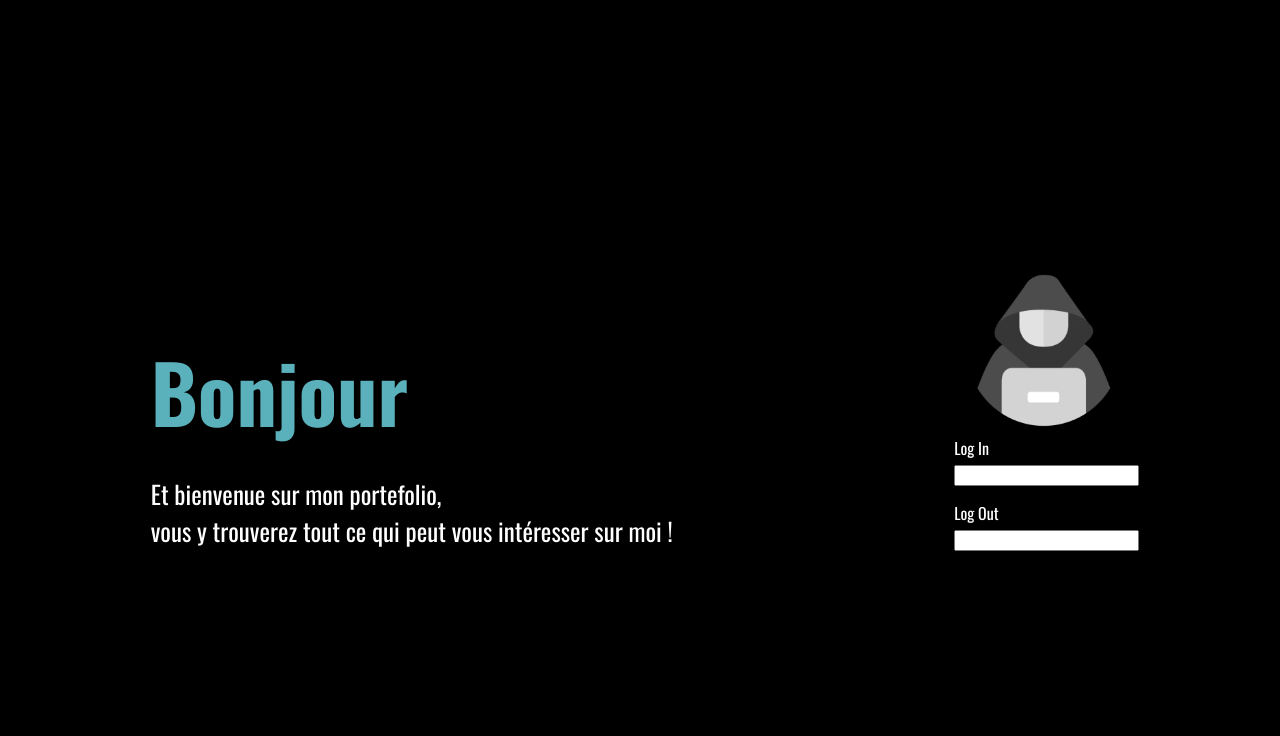
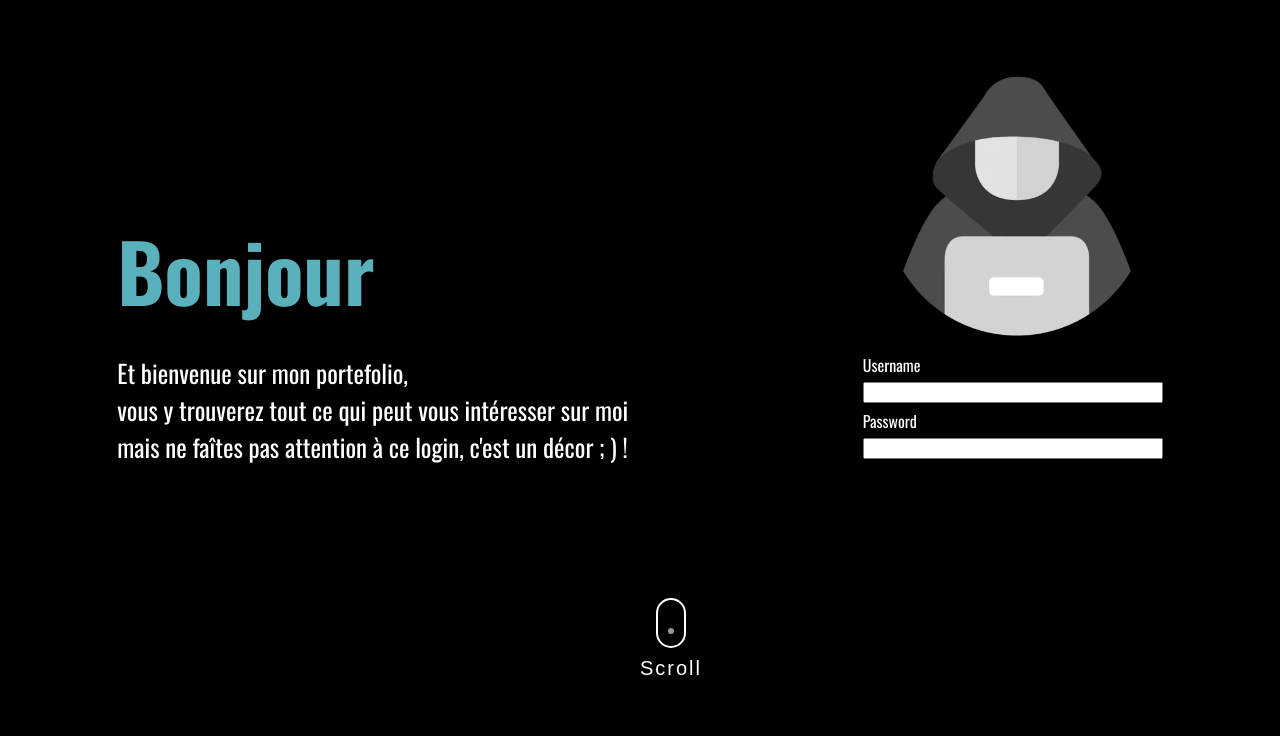
Before and after one commit to Doudmak/Portfolio, a plain HTML site: page index.html in a window 1280 px wide. Shown: the part 62-798 px from the top of the page. Drawn offline with nearby package versions, Linux system fonts and the light colour scheme.

Commit message:
commit 2

```diff
--- a/index.html
+++ b/index.html
@@ -11,6 +11,9 @@
 	<title>Yanis Makdoud</title>
 </head>
 <body>
+
+
+<!------------------------------ En-Tête ------------------------------>
 	<header>
 
 		<img src="Image/logo.png" alt="Logo">
@@ -27,28 +30,40 @@
 		</nav>
 
 	</header>
+<!------------------------------ Bonjour ------------------------------>
 
-	<section class="bonjour content-section flex">
+	<section class="bonjour content-section ">
 
-		<div class="description">
+		<div class="contener flex">
+			<div class="description shadow box">
 
 				<h1>Bonjour</h1>
-			<p>Et bienvenue sur mon portefolio,<br> vous y trouverez tout ce qui peut vous intéresser sur moi !</p>
+				<p class ="margin_input_bottom">Et bienvenue sur mon portefolio,<br> vous y trouverez tout ce qui peut vous intéresser sur moi<br>
+				mais ne faîtes pas attention à ce login, c'est un décor ; ) !</p>
 
 			</div>
 
-		<div class="login">
+			<div class="login shadow box">
 
 				<img src="Image/login.webp">
 
-			<label>Log In</label>
+				<label>Username</label>
 				<input type="input" name="Log In">
 
-			<label>Log Out</label>
-			<input type="password" name="Log In">
+				<label>Password</label>
+				<input type="password" name="Log In" class="margin_input_bottom">
 
 			</div>
+		</div>
+
+		<div id="section10" class="demo">
+		  <h1>Scroll Down Button #10</h1>
+		  <a href="#Moi"><span></span>Scroll</a>
+		</div>
+
 	</section>
+
+<!-------------------------------- Moi ------------------------------------->
 
 	<section class="moi" >
 
@@ -56,7 +71,9 @@
 
 			<div class="text">
 
-				<h1>Moi</h1><p>c'est Yanis Makdoud, je suis un étudiant en licence Informatique & Management. Je m'intéresse beaucoup à l'informatique mais plus précisément, la cybersécurité. C'est un secteur que j'aime et dans lequel je veux évoluer plus tard.</p>
+				<h1>Moi</h1>
+
+				<p>c'est Yanis Makdoud, je suis un étudiant en licence Informatique & Management. Je m'intéresse beaucoup à l'informatique mais plus précisément, la cybersécurité. C'est un secteur que j'aime et dans lequel je veux évoluer plus tard.</p>
 				<p>La cybersécurité est pour moi une passion dans laquelle j’aime découvrir de nouvelles choses, me documenter et me retrouver face à des problèmes pour pouvoir les résoudre</p>
 				<p>Ce ne sont pas mes seuls points d'intérêt, je pratique aussi du sport (Musculation), j’aime courir et lire ! J’ai pu aussi faire partie d’associations tels que La Rêverie ou même faire des maraudes.</p>
 
@@ -87,14 +104,13 @@
 
 	</section>
 
+<!-------------------------------- Parcours ------------------------------>
 
-	<section>
+<!---------------------------------- Projet ------------------------------>
 
+<!------------------------------ Compétence ------------------------------>
 
-	</section>
-	<section>
-
-	</section>
+<!------------------------------ Contact --------------------------------->
 
 
 </body>
--- a/style.css
+++ b/style.css
@@ -70,9 +70,15 @@ a:hover{
 	color: #4ECDC4;
 }
 
+
+/*---------------------- Same in all Section  -----------------------*/
+
+
 .flex{
+
 	display: flex;
 }
+
 .justify-content{
 	justify-content: space-between;
 	align-items: center;
@@ -84,30 +90,39 @@ section{
 
 }
 
-.margin{
-	margin-top: 120;
-	margin-bottom: 120px;
-	display: flex;
-	justify-content: space-around;
-	flex-wrap: wrap;
+.shadow:hover{
 
+	box-shadow: #4ECDC4 0px 7px 29px 0px;
+	border-radius: 25px;
+	transition: 0.6s;
+}
+.box{
+	border-radius: 25px;
+	padding: 15px;
 }
 
+/*---------------------- Section 1 -----------------------*/
+
+
 .bonjour{
+
+	background-color: black;
+}
+
+.contener {
 	justify-content: space-around;
-	align-items: center;
+	align-items: flex-end;
 	flex-wrap: wrap;
-	background-color: black;
+	padding-top: 100px;
+	margin-bottom: 2px;
+
 }
 
 .description{
 
-	margin-top: 230px;
-	margin-left: 10px;
-
 }
 
-h1{
+.description h1{
 
 	color: #5AB1BB;
 	font-family: "Oswald", sans-serif;
@@ -128,7 +143,7 @@ h1{
 
 .login{
 
-	margin-top: 150px;
+	/*margin-top: 150px;*/
 	display: flex;
 	flex-direction: column;
 	align-items: space-between;
@@ -136,15 +151,15 @@ h1{
 
 .login img{
 
-	width: 175px;
-	height: 175px;
+	width: 300px;
+	height: 300px;
 
 
 }
 
 .login input{
 
-	margin-bottom: 15px;
+	margin-bottom: 6px;
 	margin-top: 5px;
 }
 
@@ -152,16 +167,108 @@ h1{
 
 	font-family: "Oswald",sans-serif;
 	color: white ;
+}
+
+.margin_input_bottom{
+	margin-bottom: 0px;
+}
+
+	/*Scroll Down*/
+.demo a {
+  position: absolute;
+  bottom: 20px;
+  left: 50%;
+  z-index: 2;
+  display: inline-block;
+  -webkit-transform: translate(0, -50%);
+  transform: translate(0, -50%);
+  color: #fff;
+  font : normal 400 20px/1 'Josefin Sans', sans-serif;
+  letter-spacing: .1em;
+  text-decoration: none;
+  transition: opacity .3s;
+}
+.demo a:hover {
+  opacity: .5;
+}
+
+#section10 a {
+  padding-top: 60px;
+}
+#section10 a span {
+  position: absolute;
+  top: 0;
+  left: 50%;
+  width: 30px;
+  height: 50px;
+  margin-left: -15px;
+  border: 2px solid #fff;
+  border-radius: 50px;
+  box-sizing: border-box;
+}
+#section10 a span::before {
+  position: absolute;
+  top: 10px;
+  left: 50%;
+  content: '';
+  width: 6px;
+  height: 6px;
+  margin-left: -3px;
+  background-color: #fff;
+  border-radius: 100%;
+  -webkit-animation: sdb10 2s infinite;
+  animation: sdb10 2s infinite;
+  box-sizing: border-box;
+}
+
+@-webkit-keyframes sdb10 {
+  0% {
+    -webkit-transform: translate(0, 0);
+    opacity: 0;
+  }
+  40% {
+    opacity: 1;
+  }
+  80% {
+    -webkit-transform: translate(0, 20px);
+    opacity: 0;
+  }
+  100% {
+    opacity: 0;
+  }
+}
+
+@keyframes sdb10 {
+  0% {
+    transform: translate(0, 0);
+    opacity: 0;
+  }
+  40% {
+    opacity: 1;
+  }
+  80% {
+    transform: translate(0, 20px);
+    opacity: 0;
+  }
+  100% {
+    opacity: 0;
+  }
+}
+
+
+/*---------------------- Section 2 -----------------------*/
+
+.margin{
+	margin-top: 120;
+	margin-bottom: 120px;
+	display: flex;
+	justify-content: space-around;
+	flex-wrap: wrap;
 
 }
 
-      /* Section 2 */
+.moi{
 
-.moi{
-	/*height: 675px;
-	background-color: #1D1A05;
-	*/
-	background-image: url(Image/fondnoir2.webp);
 }
 
 .margin{
@@ -178,6 +285,15 @@ h1{
 	flex-direction: column;
 	justify-content: center;
  }
+ .text h1{
+
+	color: #5AB1BB;
+	font-family: "Oswald", sans-serif;
+	font-size: 80px;
+	font-weight: medium 500;
+	margin-bottom: 5px;
+	margin-top: 0px;
+}
 
 .moi img{
 
@@ -200,11 +316,13 @@ h1{
 
 }
 
-/* Section 3 */
+
+/*---------------------- Section 3 -----------------------*/
 
 
 
 
 
 
-/* Section 4 */
+
+/*---------------------- Section 4 -----------------------*/
```
Lines whose indentation alone changed are shown as unchanged.
